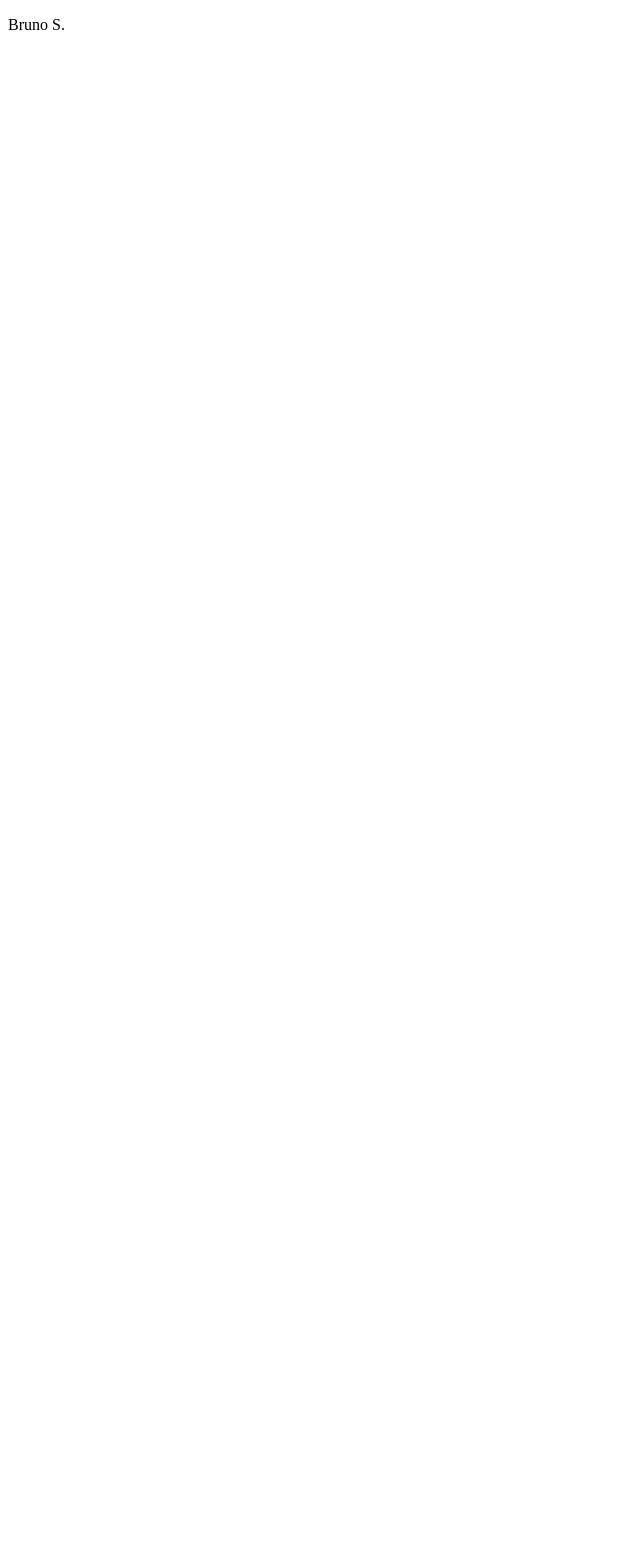
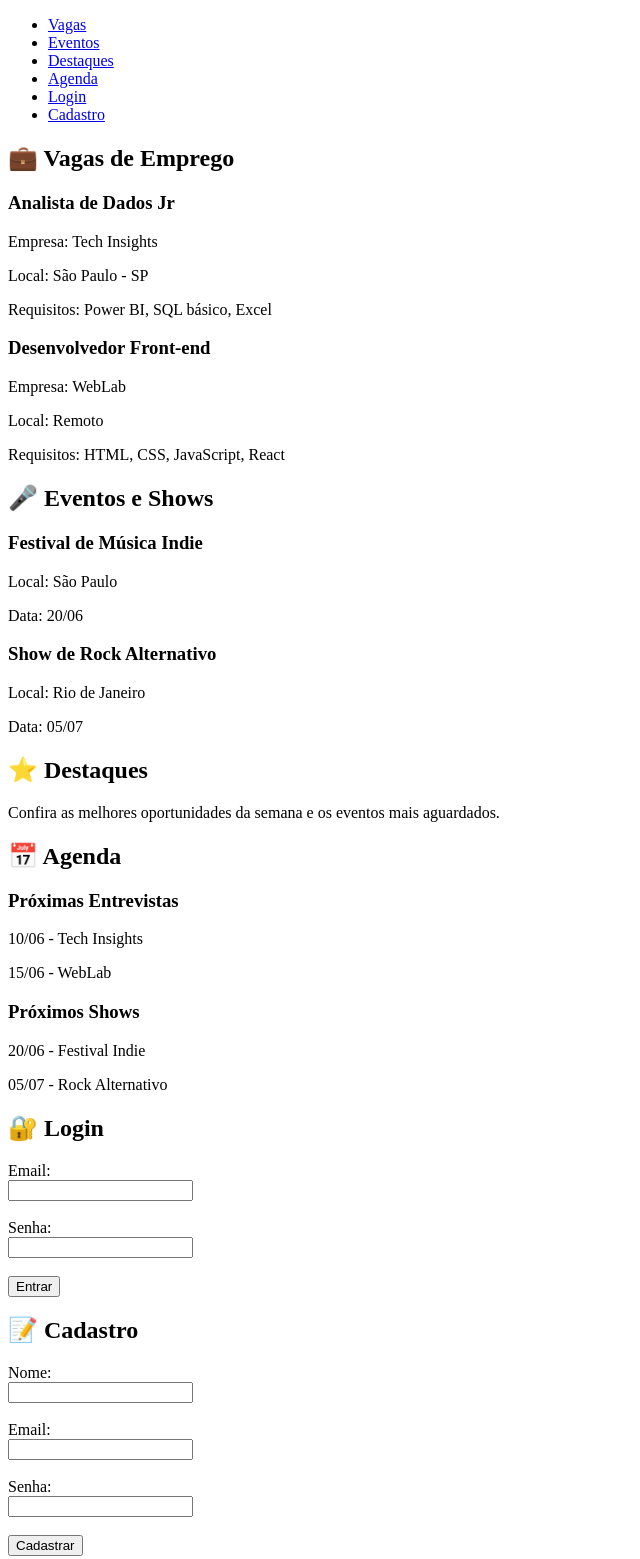
Before and after one commit to BrunoShida1/Artimola, a plain HTML site: page index.html in a window 1280 px wide. Shown: the top 1559 px of the page, without its empty margins (0-640 px from the left). Before the commit the page ends 800 px from the top, so only its background shows below. Drawn offline with Linux system fonts and the light colour scheme.

Commit message:
atualização do conteudo
atualização do conteudo

```diff
--- a/index.html
+++ b/index.html
@@ -6,13 +6,96 @@
     <title>Artímola</title>
 </head>
 <body>
-    <div class = "container">
-        <header><nav></nav></header>
+    <div class="container">
+        <header>
+            <nav>
+                <ul>
+                    <li><a href="#vagas">Vagas</a></li>
+                    <li><a href="#eventos">Eventos</a></li>
+                    <li><a href="#destaques">Destaques</a></li>
+                    <li><a href="#agenda">Agenda</a></li>
+                    <li><a href="#login">Login</a></li>
+                    <li><a href="#cadastro">Cadastro</a></li>
+                </ul>
+            </nav>
+        </header>
+
         <section>
-            <article></article>
-            <article></article>
+            <article id="vagas">
+                <h2>💼 Vagas de Emprego</h2>
+
+                <h3>Analista de Dados Jr</h3>
+                <p>Empresa: Tech Insights</p>
+                <p>Local: São Paulo - SP</p>
+                <p>Requisitos: Power BI, SQL básico, Excel</p>
+
+                <h3>Desenvolvedor Front-end</h3>
+                <p>Empresa: WebLab</p>
+                <p>Local: Remoto</p>
+                <p>Requisitos: HTML, CSS, JavaScript, React</p>
+            </article>
+
+            <article id="eventos">
+                <h2>🎤 Eventos e Shows</h2>
+
+                <h3>Festival de Música Indie</h3>
+                <p>Local: São Paulo</p>
+                <p>Data: 20/06</p>
+
+                <h3>Show de Rock Alternativo</h3>
+                <p>Local: Rio de Janeiro</p>
+                <p>Data: 05/07</p>
+            </article>
+
+            <article id="destaques">
+                <h2>⭐ Destaques</h2>
+                <p>Confira as melhores oportunidades da semana e os eventos mais aguardados.</p>
+            </article>
         </section>
-        <aside></aside>
+
+        <aside>
+            <section id="agenda">
+                <h2>📅 Agenda</h2>
+
+                <h3>Próximas Entrevistas</h3>
+                <p>10/06 - Tech Insights</p>
+                <p>15/06 - WebLab</p>
+
+                <h3>Próximos Shows</h3>
+                <p>20/06 - Festival Indie</p>
+                <p>05/07 - Rock Alternativo</p>
+            </section>
+
+            <section id="login">
+                <h2>🔐 Login</h2>
+                <form>
+                    <label>Email:</label><br>
+                    <input type="email" name="email"><br><br>
+
+                    <label>Senha:</label><br>
+                    <input type="password" name="senha"><br><br>
+
+                    <button type="submit">Entrar</button>
+                </form>
+            </section>
+
+            <section id="cadastro">
+                <h2>📝 Cadastro</h2>
+                <form>
+                    <label>Nome:</label><br>
+                    <input type="text" name="nome"><br><br>
+
+                    <label>Email:</label><br>
+                    <input type="email" name="email"><br><br>
+
+                    <label>Senha:</label><br>
+                    <input type="password" name="senha"><br><br>
+
+                    <button type="submit">Cadastrar</button>
+                </form>
+            </section>
+        </aside>
+
         <footer>
             <p>Bruno S.</p>
         </footer>
```
